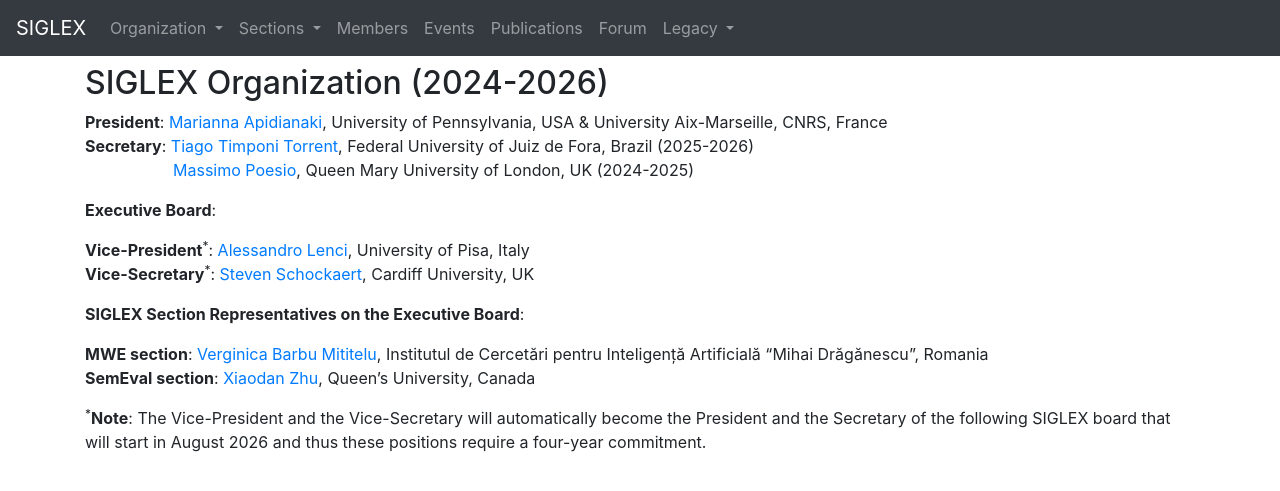
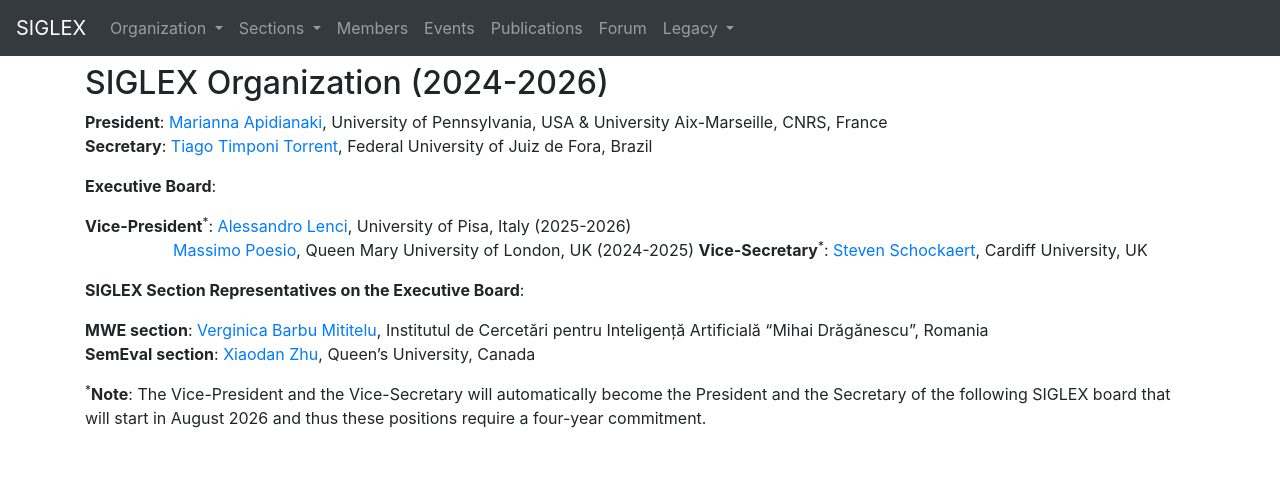
Before and after one commit to acl-org/siglex, a Jekyll site: the page built from board/2024.md, in a window 1280 px wide. Shown: the top 491 px of the page. Built offline with Jekyll 4.4.1, drawn with Linux system fonts in a browser that asks for light colours.

Commit message:
Update 2024.md

```diff
--- a/board/2024.md
+++ b/board/2024.md
@@ -6,12 +6,13 @@ title: "Board 2024-2026"
 ## SIGLEX Organization (2024-2026)
 
 **President**: [Marianna Apidianaki](https://mariannaapi.github.io/), University of Pennsylvania, USA & University Aix-Marseille, CNRS, France <br>
-**Secretary**:  [Tiago Timponi Torrent](https://www.tiagotorrent.com/), Federal University of Juiz de Fora, Brazil (2025-2026)<br>
-&emsp;&emsp;&emsp;&emsp;&emsp;&ensp;[Massimo Poesio](https://sites.google.com/view/massimo-poesio), Queen Mary University of London, UK (2024-2025)
+**Secretary**:  [Tiago Timponi Torrent](https://www.tiagotorrent.com/), Federal University of Juiz de Fora, Brazil<br>
+
 
 **Executive Board**:
 
-**Vice-President**<sup>*</sup>: [Alessandro Lenci](https://people.unipi.it/alessandro_lenci/), University of Pisa, Italy <br>
+**Vice-President**<sup>*</sup>: [Alessandro Lenci](https://people.unipi.it/alessandro_lenci/), University of Pisa, Italy (2025-2026) <br>
+&emsp;&emsp;&emsp;&emsp;&emsp;&ensp;[Massimo Poesio](https://sites.google.com/view/massimo-poesio), Queen Mary University of London, UK (2024-2025)
 **Vice-Secretary**<sup>*</sup>: [Steven Schockaert](https://profiles.cardiff.ac.uk/staff/schockaerts1), Cardiff University, UK
 
 **SIGLEX Section Representatives on the Executive Board**:
```
